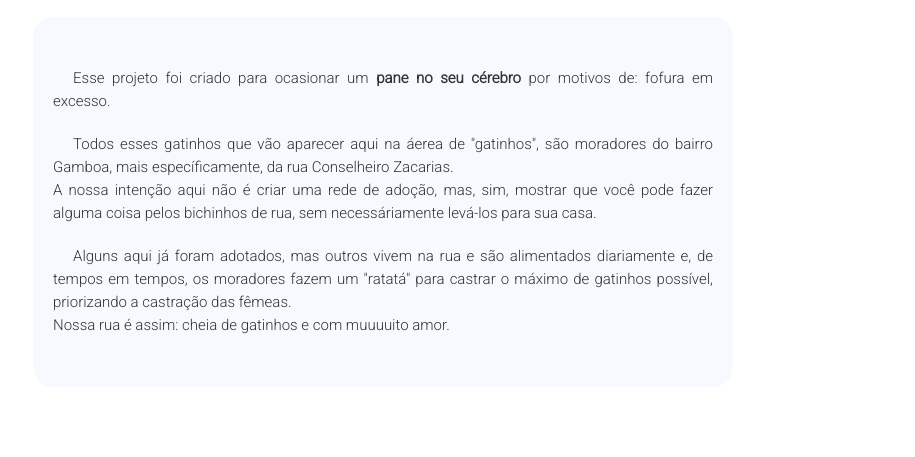
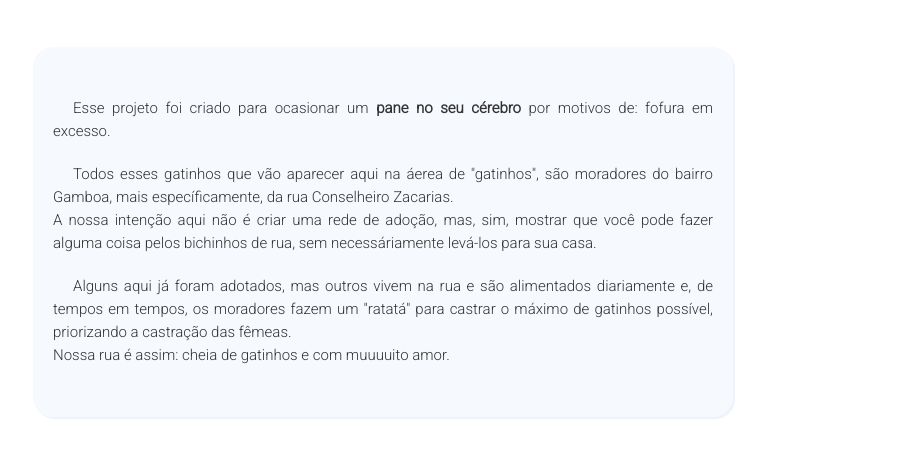
Before and after one commit to juliatotta/GatosdaGamboa, a plain HTML site: page index.html in a window 1280 px wide. Shown: the part 171-628 px from the top of the page, without its empty margins (257-1172 px from the left). Drawn offline with Linux system fonts and the light colour scheme; a web font is replaced by a local one.

Commit message:
alteração no css da home
coloquei um box-shadow no main da home para criar um acabamento mais bonito

```diff
--- a/_css/home.css
+++ b/_css/home.css
@@ -58,6 +58,7 @@
     width: 700px;
     height: 370px;
     padding: 10px;
+    box-shadow: 2px 2px 1px rgba(230, 239, 251, 0.733);
 
 }
 
--- a/_css/responsive.css
+++ b/_css/responsive.css
@@ -91,6 +91,7 @@
         font-size: 12px;
     }
     #page-home main {
+        margin-top: 50px;
         max-width: 700px;
         max-height: 370px;
         justify-content: center;
```
